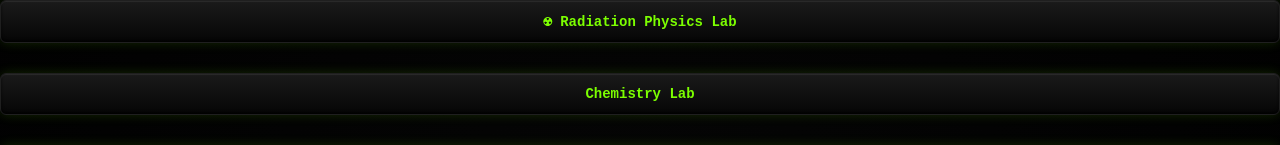
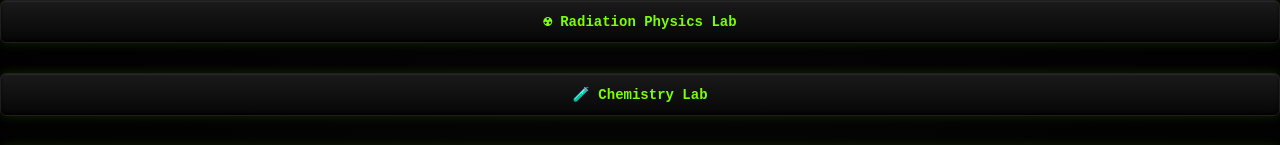
Before and after one commit to Assam157/RadiationLab, a React (Create React App) app: page / in a window 1280 px wide. Shown: the part 208-353 px from the top of the page. Built offline with nearby package versions, Linux system fonts and the light colour scheme.

Commit message:
Update App.js

```diff
--- a/src/App.js
+++ b/src/App.js
@@ -154,7 +154,7 @@ function DexterHome() {
         ☢ Radiation Physics Lab
       </button>
        <button className="lab-btn" onClick={() => navigate("/chemistry")}>
-        Chemistry Lab
+        🧪 Chemistry Lab
       </button>
 
       <button className="lab-btn" onClick={() => navigate("/optical")}>
```
